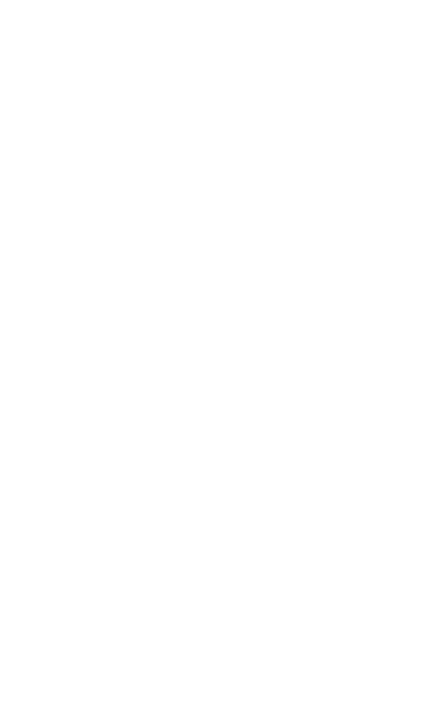
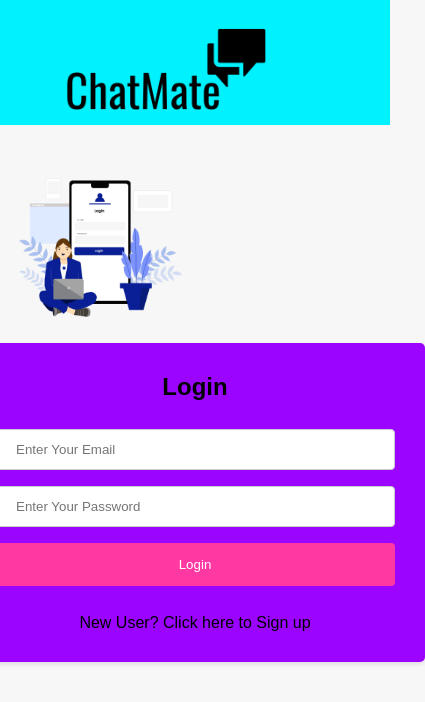
Before and after one commit to sandeepguptax2003/deafening-cable-214, a plain HTML site: page frontend/login.html in a window 390 px wide. Shown: the whole page, 425 px wide, since content can reach past the window. Drawn offline with Linux system fonts and the light colour scheme; some packages are replaced by stand-ins of ours; a script that the page names is missing.

Commit message:
ADDED LOGIN.HTML/CSS NAVBAR_LOGIN.CSS

```diff
--- a/frontend/login.html
+++ b/frontend/login.html
@@ -0,0 +1,69 @@
+
+<!DOCTYPE html>
+<html>
+  <head>
+    <title>Login and Signup</title>
+    <link rel="stylesheet" href="./styles/login.css" />
+    <link rel="stylesheet" href="./styles/navbar_login.css" />
+    <link
+      rel="stylesheet"
+      href="https://cdnjs.cloudflare.com/ajax/libs/font-awesome/4.7.0/css/font-awesome.min.css"
+    />
+    <script src="//cdn.jsdelivr.net/npm/sweetalert2@11"></script>
+  </head>
+  <body>
+    <div class="topnav" id="myTopnav">
+      <div id="background">
+        <div id="logo">
+          <a href="index.html"><img src="./images/ChatMate.png" alt="" /></a>
+        </div>
+      </div>
+    </div>
+    <div id="main">
+      <div id="left">
+        <img class="leftalimg" src="./images/login1.png" alt="" />
+      </div>
+      <div class="container">
+        <div class="form active" id="login-form">
+          <h2>Login</h2>
+          <form>
+            <div class="error-message" id="login-error"></div>
+            <input type="text" id="loginemail" placeholder="Enter Your Email" />
+            <input
+              type="password"
+              id="loginPassword"
+              placeholder="Enter Your Password"
+            />
+            <button type="submit">Login</button>
+          </form>
+          <div class="toggle" id="signup-toggle">
+            New User? Click here to Sign up
+          </div>
+        </div>
+        <div class="form" id="signup-form">
+          <h2>Sign Up</h2>
+          <form>
+            <div class="error-message" id="signup-error"></div>
+            <input
+              type="text"
+              id="username"
+              placeholder="Enter Your Username"
+            />
+            <input type="email" id="email" placeholder="Enter Your Email" />
+            <input
+              type="password"
+              id="Password"
+              placeholder="Enter Your Password"
+            />
+            <button type="submit">Sign Up</button>
+          </form>
+          <div class="toggle" id="login-toggle">
+            Already have an account? Login here
+          </div>
+        </div>
+      </div>
+    </div>
+
+    <script src="./scripts/login.js"></script>
+  </body>
+</html>
--- a/frontend/styles/login.css
+++ b/frontend/styles/login.css
@@ -0,0 +1,88 @@
+body {
+    font-family: Arial, sans-serif;
+    background-color: #f7f7f7;
+  }
+  .container {
+    display: flex;
+    flex-direction: column;
+    align-items: center;
+    justify-content: center;
+  }
+  .form {
+    background-color: #9b05ff;
+    padding: 30px;
+    border-radius: 5px;
+    box-shadow: 0 2px 5px rgba(0, 0, 0, 0.1);
+    text-align: center;
+    width: 400px;
+    display: none;
+  }
+  .form.active {
+    display: block;
+  }
+  .form h2 {
+    margin-top: 0;
+    margin-bottom: 20px;
+  }
+  .form input[type="text"],
+  .form input[type="password"],
+  .form input[type="email"] {
+    width: 100%;
+    padding: 12px 20px;
+    margin: 8px 0;
+    display: inline-block;
+    border: 1px solid #ccc;
+    border-radius: 4px;
+    box-sizing: border-box;
+  }
+  .form button {
+    background-color: #ff38a2;
+    color: white;
+    padding: 14px 20px;
+    margin: 8px 0;
+    border: none;
+    border-radius: 4px;
+    cursor: pointer;
+    width: 100%;
+  }
+  .form button:hover {
+    background-color: #1d87ff;
+  }
+  .form .toggle {
+    margin-top: 20px;
+    text-align: center;
+    cursor: pointer;
+  }
+  .form .toggle:hover {
+    color: #ffaf1b;
+  }
+  .form .error-message {
+    color: red;
+    margin-bottom: 10px;
+  }
+
+  #main {
+    display: flex;
+  }
+  #left {
+    width: 47%;
+    /* display: block; */
+    margin-right: 10%;
+  }
+  #left img {
+    width: 100%;
+    margin-top: 17%;
+    margin-left: 5%;
+  }
+
+  @media screen and (max-width: 600px) {
+    #main {
+      flex-direction: column;
+    }
+  }
+
+  @media screen and (max-width: 950px) {
+    #main {
+      flex-direction: column;
+    }
+  }
--- a/frontend/styles/navbar_login.css
+++ b/frontend/styles/navbar_login.css
@@ -0,0 +1,64 @@
+body {
+    margin: 0;
+    font-family: sans-serif;
+  }
+
+  .topnav {
+    background-color: #01f2ff;
+  }
+
+  #background {
+    overflow: hidden;
+    display: flex;
+    justify-content: space-between;
+  }
+
+  #background #con a {
+    font-size: 20px;
+  }
+
+  .topnav #background #con {
+    padding: 10px 15px;
+    padding-top: 15px;
+  }
+
+  .topnav #logo img {
+    padding-top: 8px;
+    padding-left: 20px;
+    width: 200px;
+    /* margin: 5px; */
+  }
+
+  .topnav a {
+    float: right;
+    /* display: block; */
+    color: #f2f2f2;
+    text-align: center;
+    padding: 10px 16px;
+    text-decoration: none;
+    font-size: 17px;
+  }
+
+  #con a:hover {
+    background-color: #ddd;
+    color: black;
+  }
+
+  .topnav a.active {
+    background-color: #04aa6d;
+    color: white;
+  }
+
+  .topnav .icon {
+    display: none;
+  }
+
+  @media all and (min-width: 792px) and (max-width: 900px) {
+  }
+  @media all and (min-width: 200px) and (max-width: 792px) {
+    .topnav #logo img {
+      padding-top: 18px;
+      padding-left: 50px;
+      width: 200px;
+    }
+  }
```
